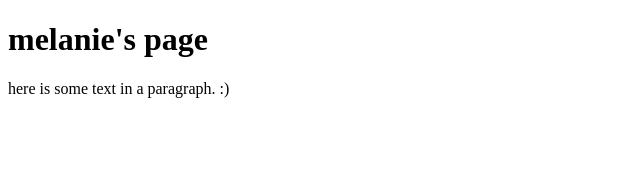
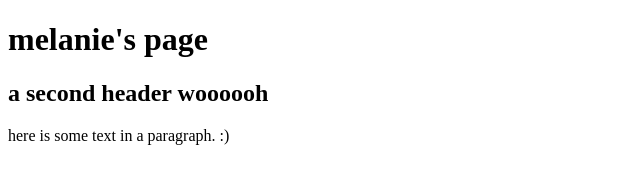
Before and after one commit to melaniexyz/exercise-one, a plain HTML site: page index.html in a window 1280 px wide. Shown: the whole page, without its empty margins (0-640 px from the left). Drawn offline with Linux system fonts and the light colour scheme.

Commit message:
changed title text and h2 text

```diff
--- a/index.html
+++ b/index.html
@@ -1,11 +1,11 @@
 <!DOCTYPE html>
     <html>
         <head>
-            <title> information </title>
+            <title> hi it's a title! </title>
         </head>
         <body>
             <h1>melanie's page </h1>
-            <h2> </h2>
+            <h2>a second header woooooh </h2>
             <p>here is some text in a paragraph. :)</p>
         </body>
     </html>
```
